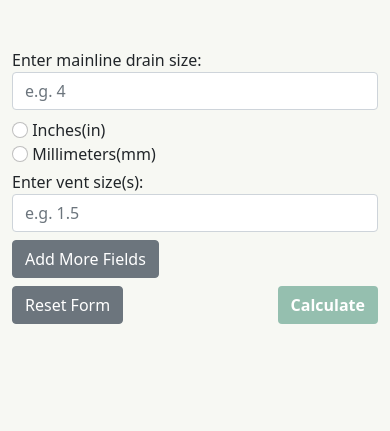
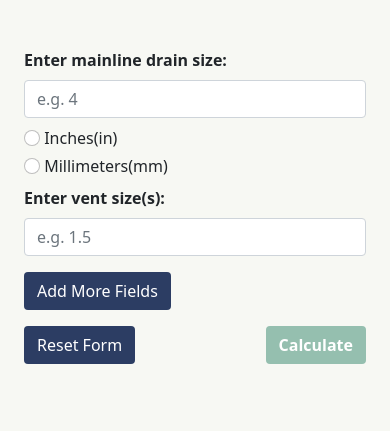
Before and after one commit to hunterallencodes/agg_calc, a Django app: page / in a window 390 px wide. Shown: the part 139-570 px from the top of the page. Run offline with Django 3.2, Linux system fonts and the light colour scheme.

Commit message:
matched mobile to desktop home

```diff
--- a/templates/home.html
+++ b/templates/home.html
@@ -2,51 +2,64 @@
 {% block content %}
 	<!-- Mobile -->
   <div class="d-md-none">
+		<div class="container">
 			<section class="pt-5 pb-5">
+				<div class="row">
+					<div class="col-12">
 						<form id="calc-form-m" onsubmit="calculateMobile(); return false;">
-				<div class="calc-content">
+
+							<!-- Mainline -->
 							<div class="row">
-						<div class="col-12 col-md-8 col-lg-5 mx-auto px-4 mb-1">
-							<label for="drain-inp-m">Enter mainline drain size:</label><br />
-							<input id="drain-inp-m" class="form-control mb-1" type="number" step="0.25" min="0" name="drain[]" placeholder="e.g. 4" required>
+								<div class="col-12 px-4">
+									<label for="drain-inp-m" class="fw-bold mb-2">Enter mainline drain size:</label><br />
+									<input id="drain-inp-m" class="form-control mb-2" type="number" step="0.25" min="0" name="drain[]" placeholder="e.g. 4" required>
 								</div>
 							</div>
+
+							<!-- Units of measurement -->
 							<div class="row">
-						<div class="col-12 col-md-8 col-lg-5 mx-auto px-4 mb-1">
-							<label for="inch-m" class="form-check-label">
-								<input id="inch-m" class="form-check-input mb-1" type="radio" name="in-mm" value="in"required>&nbsp;Inches(in)
+								<div class="col-12 px-4">
+									<label for="inch-m" class="form-check-label mb-1">
+										<input id="inch-m" class="form-check-input" type="radio" name="in-mm" value="in"required>&nbsp;Inches(in)
 									</label><br />
-							<label for="millimeter-m" class="form-check-label">
-								<input id="millimeter-m" class="form-check-input mb-1" type="radio" name="in-mm" value="mm" required>&nbsp;Millimeters(mm)
+									<label for="millimeter-m" class="form-check-label mb-2">
+										<input id="millimeter-m" class="form-check-input" type="radio" name="in-mm" value="mm" required>&nbsp;Millimeters(mm)
 									</label>
 								</div>
 							</div>
+
+							<!-- Vent sizes -->
 							<div class="row">
-						<div class="col-12 col-md-8 col-lg-5 mx-auto px-4 mb-1">
-							<label>Enter vent size(s):</label>
+								<div class="col-12 px-4">
+									<label class="fw-bold mb-2">Enter vent size(s):</label>
 									<div class="input_fields_wrap">
-								<input class="v-size-m form-control mb-2" type="number" step="0.25" min="0" name="mytext[]" placeholder="e.g. 1.5" required><button type="button" class="add_field_button btn btn-secondary mb-1">Add More Fields</button>
+										<input class="v-size-m form-control mb-3" type="number" step="0.25" min="0" name="mytext[]" placeholder="e.g. 1.5" required><button type="button" class="add_field_button btn btn-blue mb-3">Add More Fields</button>
 									</div>
 								</div>
 							</div>
+
+							<!-- Calculate and reset buttons -->
 							<div class="row">
-						<div class="col-12 col-md-8 col-lg-5 mx-auto px-4 mb-1">
+								<div class="col-12 px-4 mb-2">
 									<div class="calculate-wrap">
-								<button type="submit" class="calculate calc-btn btn mb-2">Calculate</button>
+										<button type="submit" class="calculate calc-btn btn mb-2" onclick="resetResponse()">Calculate</button>
 									</div>
 									<div>
-								<button type="reset" class="btn btn-secondary mb-1 reset-btn" onclick="remove()">Reset Form</button>
-							</div>
-						</div>
-					</div>
-					<div class="row mt-3">
-						<div class="col-12 col-md-8 col-lg-5 mx-auto px-4 mb-1">
-						<p id="responseMobile"></p>
+										<button type="reset" class="btn btn-blue mb-1 reset-btn" onclick="remove()">Reset Form</button>
 									</div>
 								</div>
 							</div>
 						</form>
+					</div>
+
+					<!-- Response -->
+					<div class="col-6">
+						<div id="responseMobile" class="col-12 px-4 mb-1">
+						</div>
+					</div>
+				</div>
 			</section>
+		</div>
 	</div>
 
 	<!-- Desktop -->
```
Lines whose indentation alone changed are shown as unchanged.
